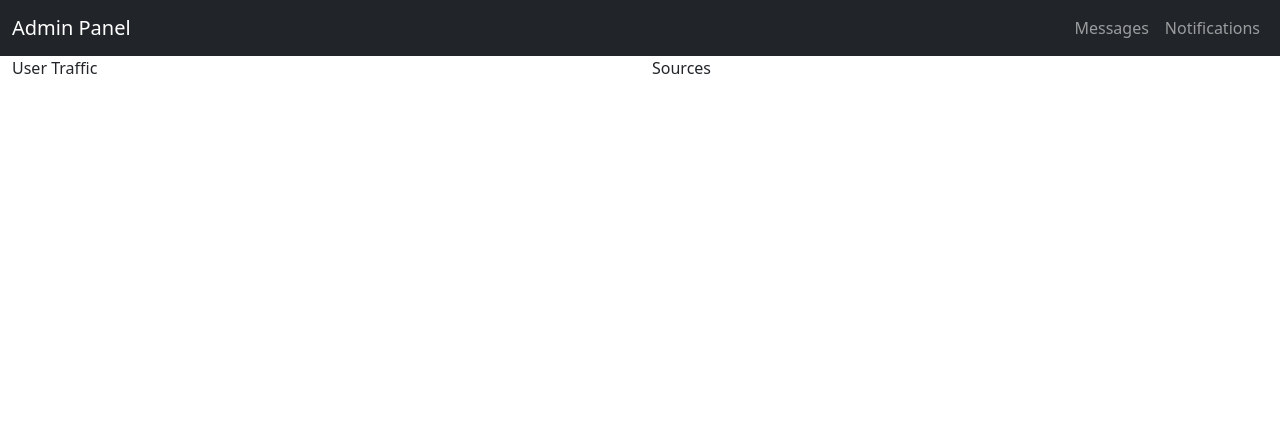
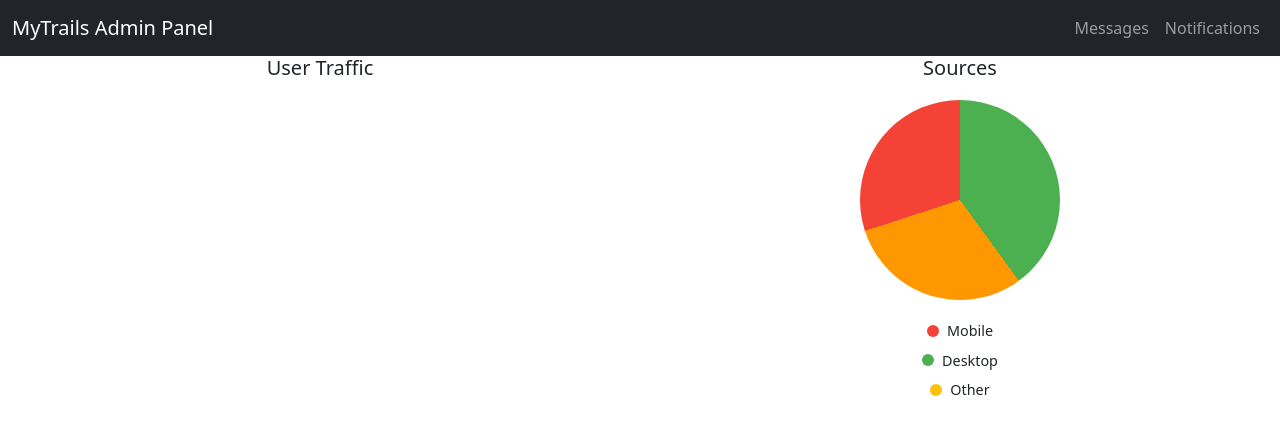
Before and after one commit to Kenzie-Crawford/MyTrails_project, a plain HTML site: page AdminPage/index.html in a window 1280 px wide. Drawn offline with nearby package versions, Linux system fonts and the light colour scheme.

Commit message:
pie chart and user traffic styling

```diff
--- a/AdminPage/index.html
+++ b/AdminPage/index.html
@@ -5,6 +5,7 @@
     <meta charset="UTF-8">
     <meta name="viewport" content="width=device-width, initial-scale=1.0">
     <title>Admin Page</title>
+    <link rel="stylesheet" href="style.css">
     <link href="https://cdn.jsdelivr.net/npm/bootstrap@5.3.2/dist/css/bootstrap.min.css" rel="stylesheet">
 
 </head>
@@ -12,7 +13,7 @@
 <body>
     <nav class="navbar navbar-expand-lg navbar-dark bg-dark">
         <div class="container-fluid">
-            <a class="navbar-brand" href="#">Admin Panel</a>
+            <a class="navbar-brand" href="#">MyTrails Admin Panel</a>
             <ul class="navbar-nav ms-auto">
                 <li class="nav-item">
                     <a class="nav-link" href="#">Messages</a>
@@ -27,8 +28,18 @@
     </nav>
     <div class="container-fluid">
         <div class="row">
-            <div class="col-12 col-md-6">User Traffic</div>
-            <div class="col-12 col-md-6">Sources</div>
+            <div class="col-12 col-md-6">
+                <h5>User Traffic</h5>
+            </div>
+            <div class="col-12 col-md-6">
+                <h5>Sources</h5>
+                <div class="pie-chart"></div>
+                <ul class="chart-legend">
+                    <li><span class="dot red"> </span> Mobile</li>
+                    <li><span class="dot green"></span> Desktop</li>
+                    <li><span class="dot yellow"></span> Other</li>
+                </ul>
+            </div>
 
         </div>
     </div>
--- a/AdminPage/style.css
+++ b/AdminPage/style.css
@@ -0,0 +1,48 @@
+
+h5 {
+    text-align: center;
+}
+
+col-12 col-md-6 {
+    text-align: center;
+    font-weight: bold;
+}
+
+.pie-chart {
+    width: 200px;
+    height: 200px;
+    border-radius: 50%;
+    background: conic-gradient(
+        #4caf50 0% 40%,
+        #ff9800 40% 70%,
+        #f44336 70% 100%
+    );
+    margin: 20px auto;
+}
+
+.chart-legend{
+    text-align: center;
+    list-style: none;
+    padding: 0;
+    margin-top: 1rem;
+}
+
+.chart-legend li {
+    display: flex;
+    align-items:center;
+    margin-bottom:.5rem;
+    font-size: .9rem;
+    justify-content: center;
+
+}
+
+.dot {
+    width:12px;
+    height:12px;
+    border-radius: 50%;
+    margin-right: .5rem;
+}
+
+.red { background-color: #f44336;}
+.green { background-color: #4caf50; }
+.yellow { background-color: #ffc107; }
```
